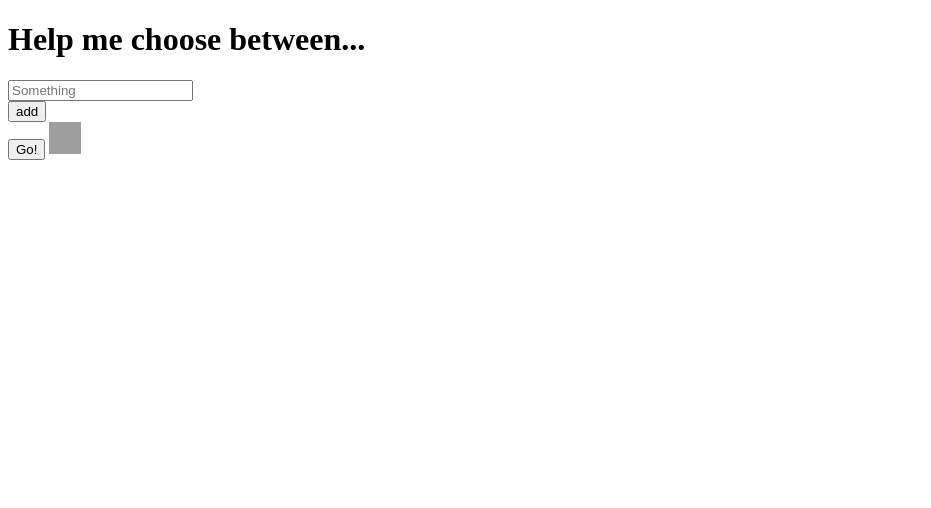
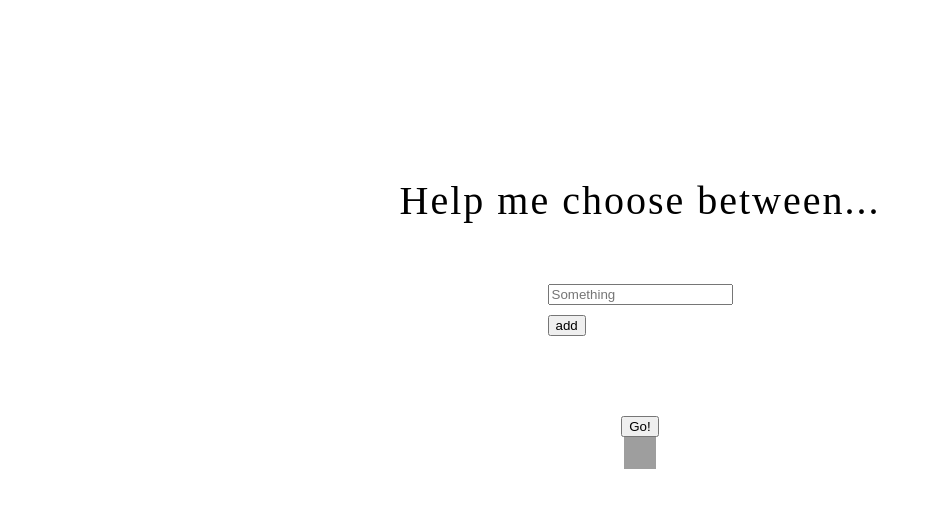
Before and after one commit to lindqvistevelina/help-me-choose, a plain HTML site: page index.html in a window 1280 px wide. Shown: the whole page, without its empty margins (0-931 px from the left). Drawn offline with Linux system fonts and the light colour scheme; grey boxes are pictures that could not be loaded.

Commit message:
Add classes to target eleement in CSS

```diff
--- a/index.html
+++ b/index.html
@@ -3,14 +3,15 @@
   <head>
     <meta charset=utf-8>
     <title>Help me choose</title>
+    <link href="./main.css" rel="stylesheet" type="text/css">
   </head>
   <body>
     <h1>Help me choose between...</h1>
-    <div>
-      <div>
+    <div class="inputSection">
+      <div class="inputs">
         <input placeholder="Something"></input>
       </div>
-      <button>add</button>
+      <button class="AddOption">add</button>
     </div>
     <button>Go!</button>
       <img src="https://www.w3schools.com/images/lamp.jpg" alt="Lamp" width="32" height="32"></img>
```
